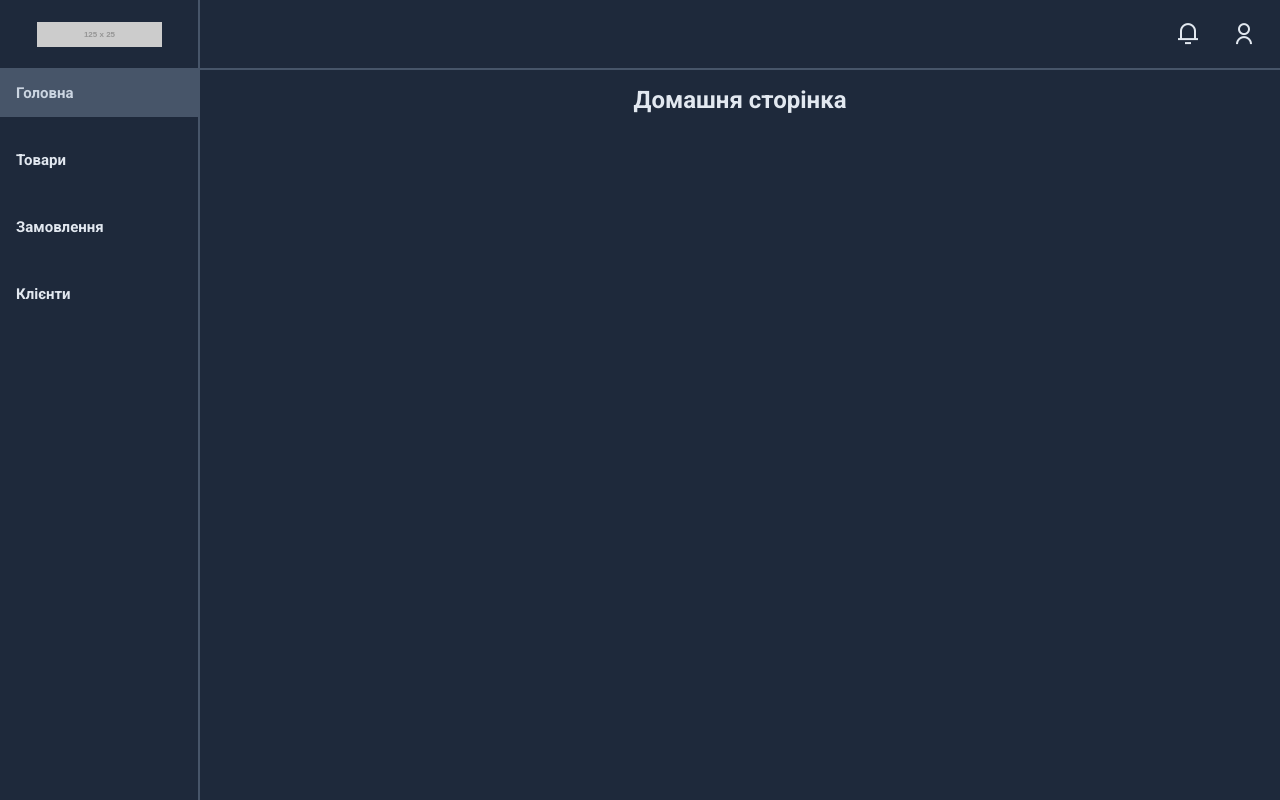
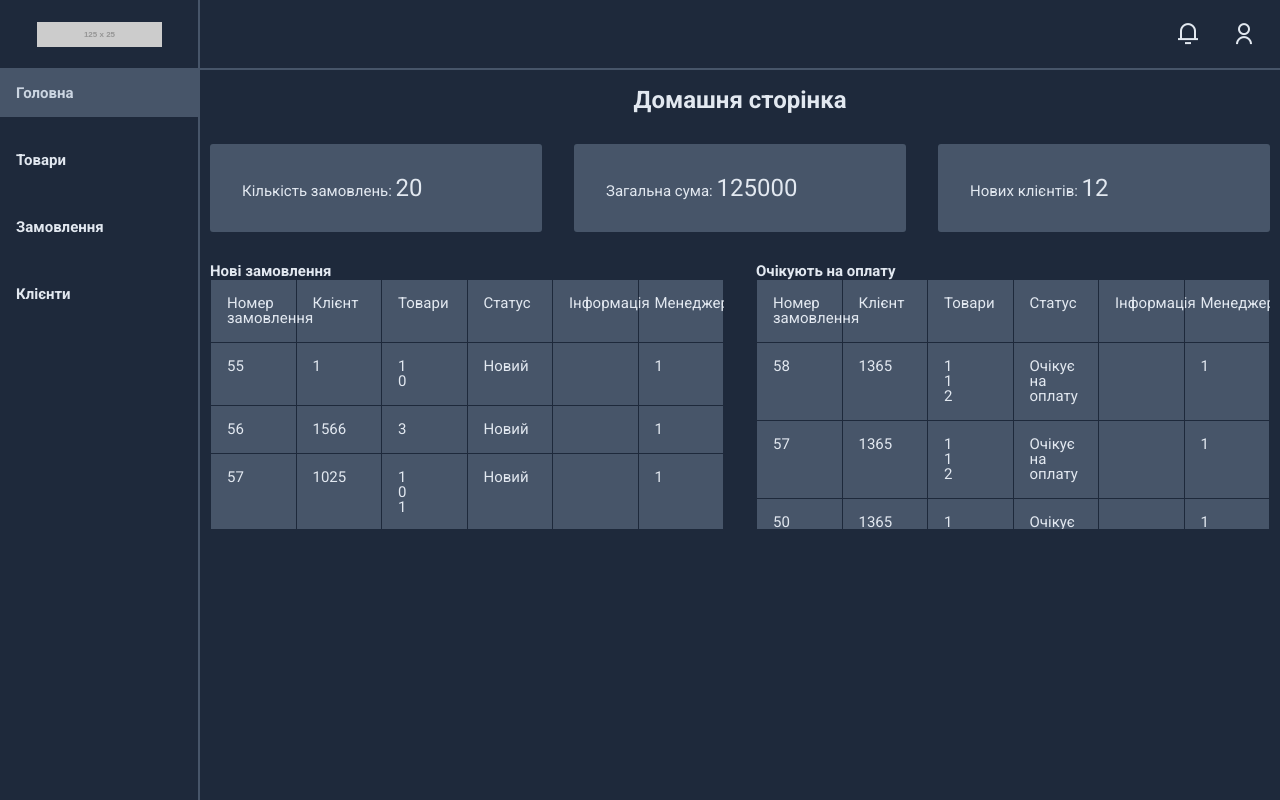
Before and after one commit to AlexThukynov1/kamysh-admin, a Vue app: page / in a window 1280 px wide. Built offline with nearby package versions, Linux system fonts and the light colour scheme.

Commit message:
Add files via upload

```diff
--- a/package.json
+++ b/package.json
@@ -9,8 +9,10 @@
     "preview": "vite preview"
   },
   "dependencies": {
+    "chart.js": "^3.9.1",
     "remixicon": "^4.6.0",
     "vue": "^3.5.13",
+    "vue-chart-3": "^3.1.8",
     "vue-router": "^4.5.0"
   },
   "devDependencies": {
--- a/src/components/kam-client.vue
+++ b/src/components/kam-client.vue
@@ -1,6 +1,7 @@
 <template>
     <div class="client-wrapper">
         <table class="client-list">
+                <tbody>
                     <tr>
                         <td>ID</td>
                         <td>Ім'я</td>
@@ -21,6 +22,7 @@
                     <td class="client-phone">{{ client.phone }}</td>
                     <td class="client-comment">{{ client.comment }}</td>
                 </tr>
+                </tbody>
         </table>
         <!-- </div> -->
     </div>
--- a/src/components/kam-orders.vue
+++ b/src/components/kam-orders.vue
@@ -1,6 +1,7 @@
 <template>
     <div class="">
         <table class="orders-list">
+            <tbody>
                 <tr>
                     <td>Номер замовлення</td>
                     <td>Клієнт</td>
@@ -25,6 +26,7 @@
                     <td>{{ order.info }}</td>
                     <td>{{ order.managerId }}</td>
                 </tr>
+            </tbody>
         </table>
     </div>
 </template>
--- a/src/interfaces/order-interface.ts
+++ b/src/interfaces/order-interface.ts
@@ -10,6 +10,7 @@ export default interface IOrder {
  export enum orderStatus {
     toDo = 'Новий',
     inProgres = 'В роботі',
+    waitPaid = 'Очікує на оплату',
     paid =  'Оплачено',
     delivery = 'Доставка',
     done = 'Виконано',
--- a/src/pages/kam-home-page.vue
+++ b/src/pages/kam-home-page.vue
@@ -1,13 +1,126 @@
 <template>
-    <div class="container">
+    <div class="container home-page">
         <h2 class="page-title">Домашня сторінка</h2>
+        <div class="stats-bar">
+            <div class="stats-bar-item">
+                Кількість замовлень: <span>20</span>
+            </div>
+            <div class="stats-bar-item">
+                Загальна сума: <span>125000</span>
+            </div>
+            <div class="stats-bar-item">
+                Нових клієнтів: <span>12</span>
+            </div>
+        </div>
+        <div class="section-bar">
+            <div>
+                <h3>Нові замовлення</h3>
+                <div class="newOreders orders-bar">
+                    <kam-orders :orders="newOrders"/>
+                </div>
+            </div>
+            <div>
+                <h3>Очікують на оплату</h3>
+                <div class="waitPaidOreders orders-bar">
+                    <kam-orders :orders="waitPaidOrders"/>
+                </div>
+            </div>
+        </div>
     </div>
 </template>
 
 <script setup lang="ts">
+import {ref} from 'vue'
+import IOrder from '../interfaces/order-interface.ts'
+import kamOrders from '../components/kam-orders.vue'
 
+const newOrders = ref<IOrder[]>([
+    {
+        id:55,
+        clientId: 1,
+        itemsId: [1,0],
+        orderStatus: 'Новий',
+        info: '',
+        managerId: 1
+    },
+    {
+        id:56,
+        clientId: 1566,
+        itemsId: [3],
+        orderStatus: 'Новий',
+        info: '',
+        managerId: 1
+    },
+    {
+        id:57,
+        clientId: 1025,
+        itemsId: [1,0,1],
+        orderStatus: 'Новий',
+        info: '',
+        managerId: 1
+    },
+    {
+        id:58,
+        clientId: 1365,
+        itemsId: [1,1,2],
+        orderStatus: 'Новий',
+        info: '',
+        managerId: 1
+    },
+])
+const waitPaidOrders = ref<IOrder[]>([
+    {
+        id:58,
+        clientId: 1365,
+        itemsId: [1,1,2],
+        orderStatus: 'Очікує на оплату',
+        info: '',
+        managerId: 1
+    },
+    {
+        id:57,
+        clientId: 1365,
+        itemsId: [1,1,2],
+        orderStatus: 'Очікує на оплату',
+        info: '',
+        managerId: 1
+    },
+    {
+        id:50,
+        clientId: 1365,
+        itemsId: [1,2],
+        orderStatus: 'Очікує на оплату',
+        info: '',
+        managerId: 1
+    },
+])
 </script>
 
 <style scoped>
-
+.home-page {
+}
+.section-bar {
+    display: flex;
+    gap: 2rem;
+}
+.orders-bar {
+    max-height: 250px;
+    overflow: hidden;
+    overflow-y: scroll;
+}
+.stats-bar {
+    display: grid;
+    grid-template-columns: 1fr 1fr 1fr;
+    column-gap: 2rem;
+    margin-bottom: 2rem;
+}
+.stats-bar-item {
+    width: 100%;
+    background-color: var(--border-color);
+    border-radius: 3px;
+    padding: 2rem;
+}
+.stats-bar-item span {
+    font-size: var(--big-font-size);
+}
 </style>
```
Also changed, not shown: 1 other file (tests, documents, lock files or other folders). Lines whose indentation alone changed are shown as unchanged.
